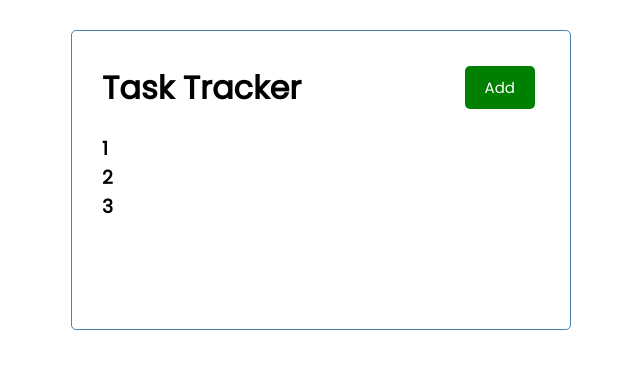
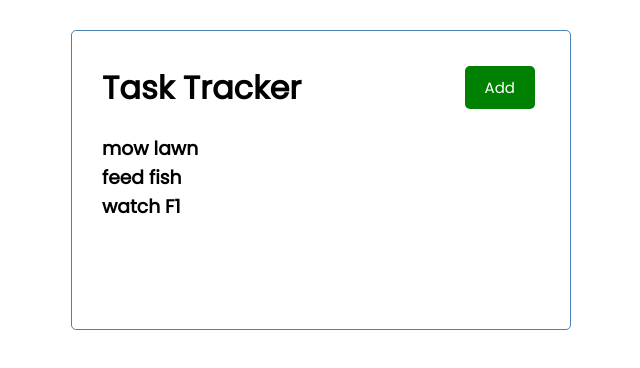
Before and after one commit to camdencparker/react-task-tracker, a React (Create React App) app: page / in a window 1280 px wide. Shown: the top 368 px of the page, without its empty margins (319-959 px from the left). Built offline with nearby package versions, Linux system fonts and the light colour scheme.

Commit message:
useState hook integrated to tasks

```diff
--- a/src/components/Tasks.js
+++ b/src/components/Tasks.js
@@ -1,6 +1,11 @@
-const tasks = [{ text: 1 }, { text: 2 }, { text: 3 }];
+import { useState } from "react";
 
 const Tasks = () => {
+  const [tasks, setTasks] = useState([
+    { id: 1, text: "mow lawn" },
+    { id: 2, text: "feed fish" },
+    { id: 3, text: "watch F1" },
+  ]);
   return (
     <>
       {tasks.map((task) => (
```
